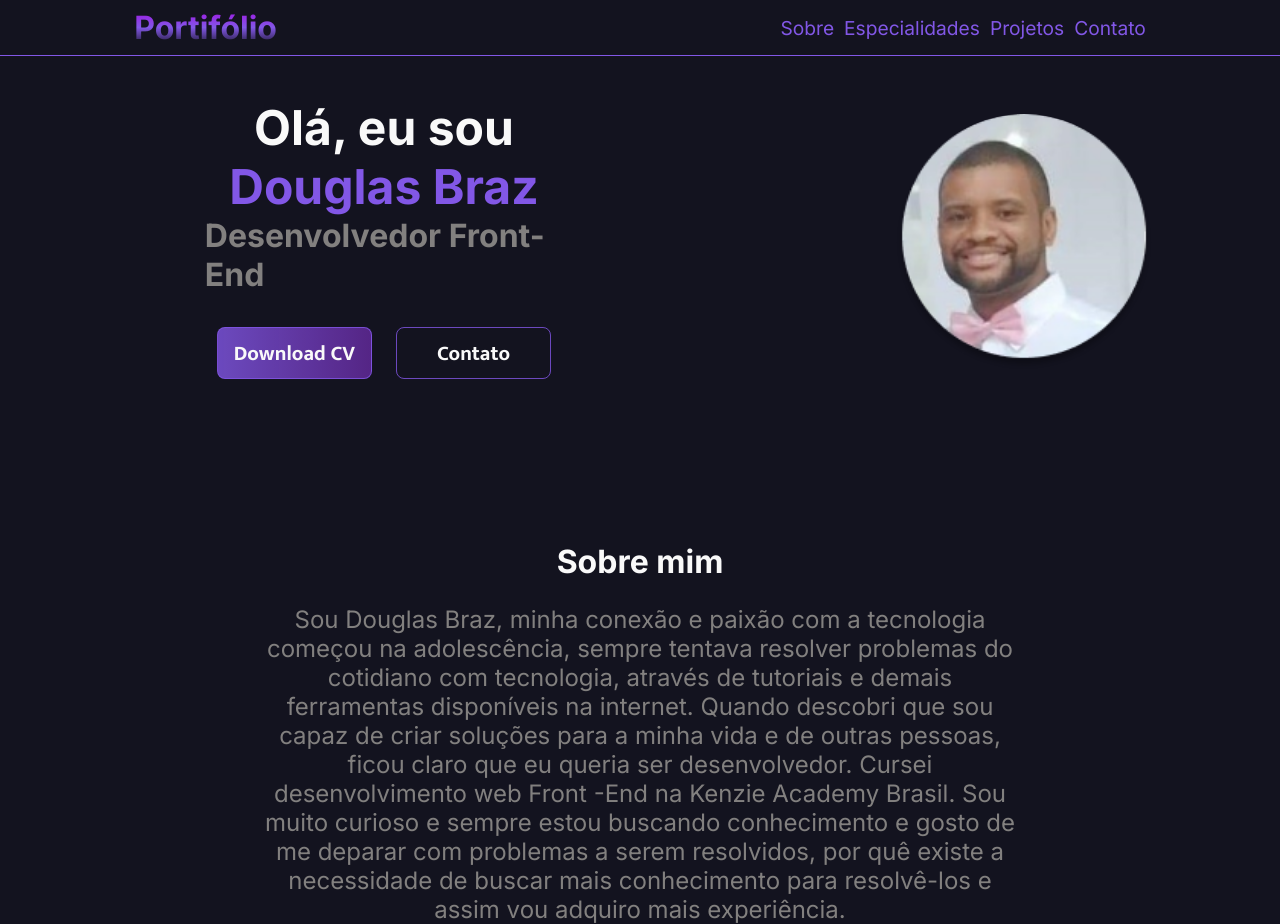
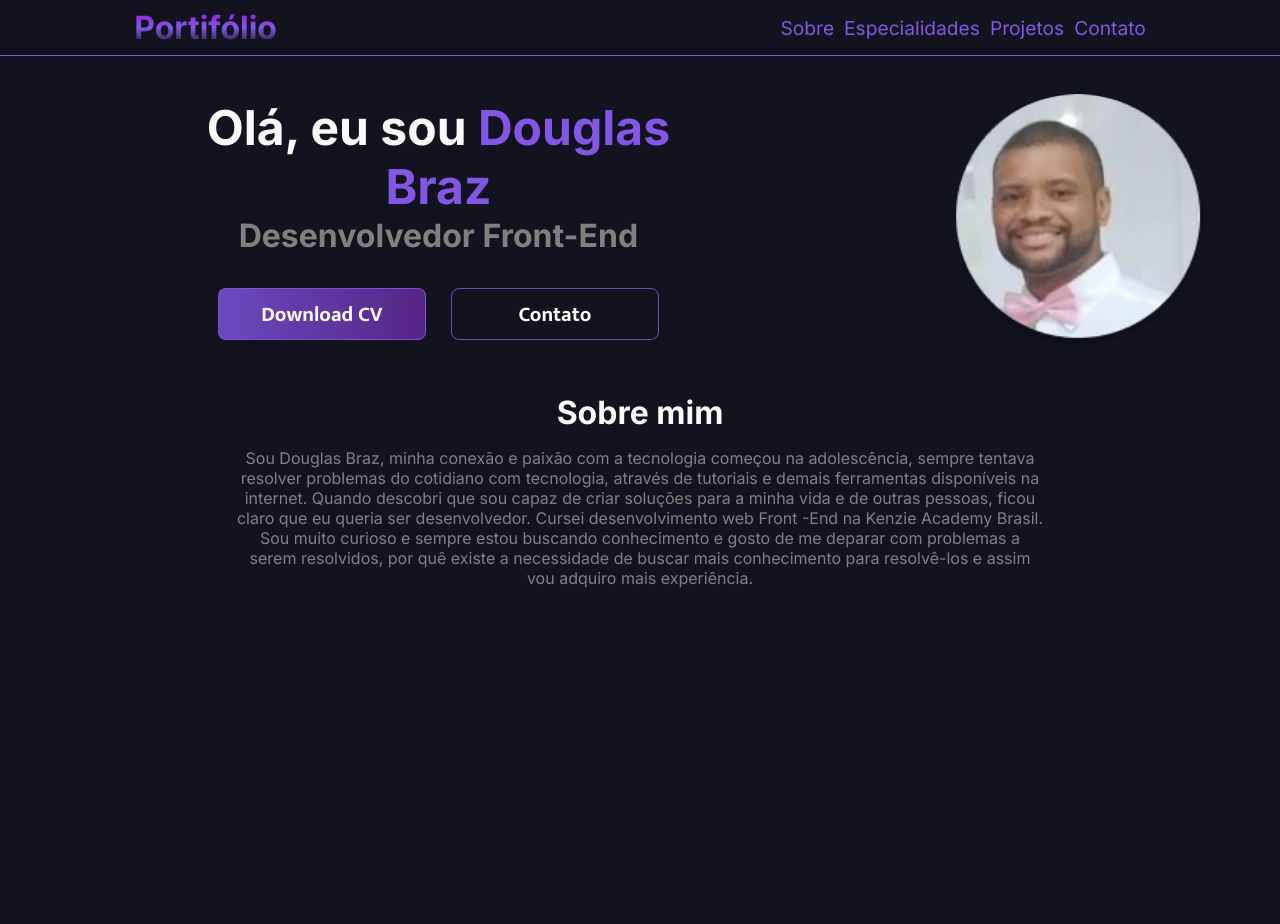
Before and after one commit to ltkbigdad/douglas_braz_portifolio, a React (Create React App) app: page /test in a window 1280 px wide. After the commit the page ends 866 px from the top, so only its background shows below. Built offline with nearby package versions, Linux system fonts and the light colour scheme.

Commit message:
fix: inicio do modal menu

```diff
--- a/src/components/AboutMe/style.js
+++ b/src/components/AboutMe/style.js
@@ -2,7 +2,7 @@ import styled from "styled-components";
 
 export const Container = styled.div`
 height: 100vh;
-margin-top: 10px;
+margin-top: 5px;
 
 `;
 
@@ -64,7 +64,7 @@ export const Content = styled.div`
        margin-top: 10px;
 
        .description{
-            width: 40%;
+            width: 57%;
 
             h1{
               font-size: 3em;
@@ -124,15 +124,15 @@ export const ArticleContent = styled.div`
     }
 
     @media (min-width: 1023px){
-        margin-top: 150px;
+        margin-top: 40px;
 
         h2{
             font-size: 2em;
         }
 
         p{
-            width: 60%;
-            font-size: 1.5em;
+            width: 63%;
+            font-size: 1em;
         }
     }
 
--- a/src/components/Header/index.jsx
+++ b/src/components/Header/index.jsx
@@ -1,12 +1,33 @@
-import { Container } from "./style"
+import { Container, MenuContainer } from "./style"
 import {TiThMenu} from "react-icons/ti"
+import { useState } from "react"
 
 export const Header = () => {
+    const [ isMenu, setIsMenu] = useState(false)
+
+    function handleMenu (){
+        if(isMenu === false){
+            return setIsMenu(true)
+        } else{
+            return setIsMenu(false)
+        }
+    }
+
+
     return (
+        <>
+        {
+            isMenu ? (
+                <MenuContainer>
+                    <p>teste menu</p>
+                </MenuContainer>
+
+
+            ) : (
             <Container>
                 <p className="logo">Portifólio</p>
 
-            <TiThMenu className="menuHamburguer"/>
+                <TiThMenu className="menuHamburguer" onClick={()=> handleMenu()}/>
 
                 <ul className="menu">
                     <li className="menuLista">
@@ -22,9 +43,15 @@ export const Header = () => {
                         <a>Contato</a>
                     </li>
                 </ul>
-
-
             </Container>
 
             )
+
+
         }
+        </>
+
+
+
+    )
+}
--- a/src/components/Header/style.js
+++ b/src/components/Header/style.js
@@ -6,6 +6,7 @@ export const Container = styled.div`
     align-items: center;
     height: 3.5em;
     justify-content: space-around;
+
 
     .logo{
         font-size: 2em;
@@ -58,3 +59,9 @@ export const Container = styled.div`
 
 
 `;
+
+export const MenuContainer = styled.div`
+    height: 100vh;
+    background: none;
+    border: 2px solid red;
+`;
```
Lines whose indentation alone changed are shown as unchanged.
